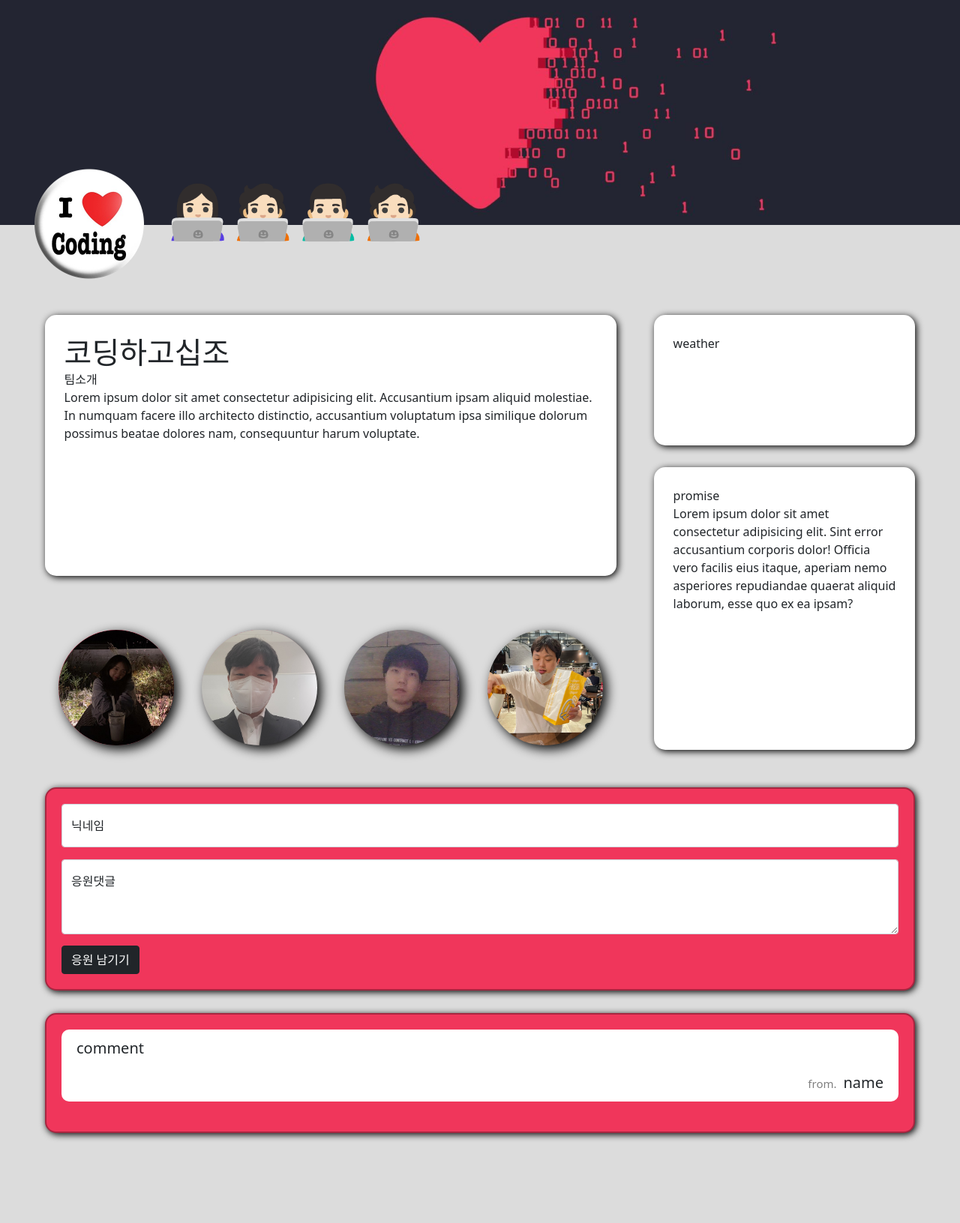
After one commit to MintZzz1009/team-introduction, a Flask app: template templates/index.html in a window 1280 px wide. The commit adds this page. Shown: the whole page at 75% size. Run offline with Flask 2, Linux system fonts and the light colour scheme; the template is opened without the code that fills it, so the values that code supplies are empty.

Commit message:
renamed avatar-images

```diff
--- a/static/css/cards.css
+++ b/static/css/cards.css
@@ -39,7 +39,7 @@
   height: 650px;
 }
 #info1 div.front {
-  background-image: url("../img/1.jpg");
+  background-image: url("../img/지학수.jpg");
 }
 
 #info2 {
--- /dev/null
+++ b/static/css/team.css
@@ -0,0 +1,163 @@
+main {
+  background-color: rosybrown;
+}
+
+header {
+  position: relative;
+  height: 300px;
+  background: #232532;
+  /* background-image: url(../img/banner-i-love-coding.png); */
+  background-image: url(../img/banner-i-love-coding.png);
+  background-position: center;
+  background-size: contain;
+  background-repeat: no-repeat;
+}
+
+.team__header__icons {
+  display: flex;
+  align-items: center;
+  position: absolute;
+  bottom: -100px;
+  left: 20px;
+}
+
+.team__header__icons > span {
+  font-size: 70px;
+  padding-bottom: 40px;
+}
+
+.team__header__icons > img {
+  width: 200px;
+  height: 200px;
+}
+
+.team__contents {
+  display: flex;
+  justify-content: space-between;
+  height: 700px;
+  padding: 120px 60px 0px;
+  background-color: gainsboro;
+}
+
+.team__contents-column {
+  display: flex;
+  flex-direction: column;
+  justify-content: space-between;
+}
+
+.team__contents-column:first-child {
+  padding-right: 50px;
+  width: 70%;
+}
+.team__contents-column:last-child {
+  width: 30%;
+}
+
+.team__introduction {
+  height: 60%;
+  padding: 2vw;
+  box-shadow: 2px 2px 10px black;
+  border-radius: 15px;
+  background-color: white;
+}
+
+.team__introduction > h1 {
+  margin: 0;
+}
+
+.team__members {
+  display: flex;
+  justify-content: space-around;
+  align-items: center;
+  height: 13vw;
+}
+
+.team__members__avatar {
+  width: 12vw;
+  height: 12vw;
+  border-radius: 50%;
+  background-color: #f0365b;
+  background-position: center;
+  background-size: cover;
+  box-shadow: 5px 5px 15px black;
+}
+
+.team__members__avatar:nth-child(1) {
+  background-image: url(../img/gimin.png);
+}
+
+.team__members__avatar:nth-child(2) {
+  background-image: url(../img/bumseok.png);
+}
+
+.team__members__avatar:nth-child(3) {
+  background-image: url(../img/seungjun.jpg);
+}
+
+.team__members__avatar:nth-child(4) {
+  background-image: url(../img/haksoo.jpg);
+}
+
+.team__weather {
+  height: 30%;
+  padding: 2vw;
+  border-radius: 15px;
+  box-shadow: 2px 2px 10px black;
+  background-color: white;
+}
+
+.team__promise {
+  height: 65%;
+  padding: 2vw;
+  border-radius: 15px;
+  box-shadow: 2px 2px 10px black;
+  background-color: white;
+}
+
+.team__comments {
+  padding: 30px 50px 100px 50px;
+  background-color: gainsboro;
+}
+
+/* 댓글 */
+.mypost {
+  min-width: 500px;
+  margin: 20px 10px;
+  box-shadow: 2px 2px 10px black;
+  padding: 20px;
+  border: 2px solid rgba(0, 0, 0, 0.3);
+  border-radius: 15px;
+  background-color: #f0365b;
+}
+
+.mypost > button {
+  margin-top: 15px;
+}
+
+#comment-list {
+  min-width: 500px;
+  margin: 30px 10px 20px 10px;
+  padding: 20px;
+  border: 2px solid rgba(0, 0, 0, 0.3);
+  border-radius: 15px;
+  box-shadow: 2px 2px 10px black;
+  background-color: #f0365b;
+}
+
+.comments {
+  padding: 10px 20px;
+  margin: 0px auto 20px auto;
+  background-color: white;
+  border-radius: 10px;
+}
+
+footer.from-who {
+  text-align: right;
+}
+
+footer.from-who::before {
+  content: "from. ";
+  color: rgba(0, 0, 0, 0.5);
+  font-size: 15px;
+  padding-right: 5px;
+}
--- /dev/null
+++ b/templates/index.html
@@ -0,0 +1,97 @@
+<!DOCTYPE html>
+<html lang="en">
+  <head>
+    <meta charset="UTF-8" />
+    <meta http-equiv="X-UA-Compatible" content="IE=edge" />
+    <meta name="viewport" content="width=device-width, initial-scale=1.0" />
+    <link
+      href="https://cdn.jsdelivr.net/npm/bootstrap@5.0.2/dist/css/bootstrap.min.css"
+      rel="stylesheet"
+      integrity="sha384-EVSTQN3/azprG1Anm3QDgpJLIm9Nao0Yz1ztcQTwFspd3yD65VohhpuuCOmLASjC"
+      crossorigin="anonymous"
+    />
+    <script src="https://ajax.googleapis.com/ajax/libs/jquery/3.5.1/jquery.min.js"></script>
+    <script
+      src="https://cdn.jsdelivr.net/npm/bootstrap@5.0.2/dist/js/bootstrap.bundle.min.js"
+      integrity="sha384-MrcW6ZMFYlzcLA8Nl+NtUVF0sA7MsXsP1UyJoMp4YLEuNSfAP+JcXn/tWtIaxVXM"
+      crossorigin="anonymous"
+    ></script>
+    <title>코딩하고십조</title>
+    <link rel="stylesheet" href="../static/css/team.css" />
+  </head>
+  <body>
+    <main>
+      <header>
+        <div class="team__header__icons">
+          <img src="../static/img/i-love-coding-badge-400x400.png" />
+          <span>👩🏻‍💻🧑🏻‍💻👨🏻‍💻🧑🏻‍💻</span>
+        </div>
+      </header>
+
+      <div class="team__contents">
+        <div class="team__contents-column">
+          <div class="team__introduction">
+            <h1>코딩하고십조</h1>
+            <p>
+              팀소개<br />Lorem ipsum dolor sit amet consectetur adipisicing
+              elit. Accusantium ipsam aliquid molestiae. In numquam facere illo
+              architecto distinctio, accusantium voluptatum ipsa similique
+              dolorum possimus beatae dolores nam, consequuntur harum voluptate.
+            </p>
+          </div>
+          <div class="team__members">
+            <a href="#" class="team__members__avatar"></a>
+            <a href="#" class="team__members__avatar"></a>
+            <a href="#" class="team__members__avatar"></a>
+            <a href="#" class="team__members__avatar"></a>
+          </div>
+        </div>
+        <div class="team__contents-column">
+          <div class="team__weather">weather</div>
+          <div class="team__promise">
+            promise<br />Lorem ipsum dolor sit amet consectetur adipisicing
+            elit. Sint error accusantium corporis dolor! Officia vero facilis
+            eius itaque, aperiam nemo asperiores repudiandae quaerat aliquid
+            laborum, esse quo ex ea ipsam?
+          </div>
+        </div>
+      </div>
+
+      <div class="team__comments">
+        <div class="mypost">
+          <div class="form-floating mb-3">
+            <input
+              type="text"
+              class="form-control"
+              id="name"
+              placeholder="url"
+            />
+            <label for="floatingInput">닉네임</label>
+          </div>
+          <div class="form-floating">
+            <textarea
+              class="form-control"
+              placeholder="Leave a comment here"
+              id="comment"
+              style="height: 100px"
+            ></textarea>
+            <label for="floatingTextarea2">응원댓글</label>
+          </div>
+          <button onclick="save_comment()" type="button" class="btn btn-dark">
+            응원 남기기
+          </button>
+        </div>
+        <div id="comment-list">
+          <div class="comments">
+            <div class="comments-body">
+              <blockquote class="blockquote mb-0">
+                <p>comment</p>
+                <footer class="from-who">name</footer>
+              </blockquote>
+            </div>
+          </div>
+        </div>
+      </div>
+    </main>
+  </body>
+</html>
```
Also changed, not shown: static/css/comments.css (+1 -8 lines), static/img/banner-i-love-coding.png (added), static/img/bumseok.png (added), static/img/gimin.png (added), static/img/haksoo.jpg (renamed from static/img/1.jpg), static/img/i-love-coding-badge-400x400.png (added), static/img/seungjun.jpg (added), templates/gimin.html (renamed from gimin.html).
